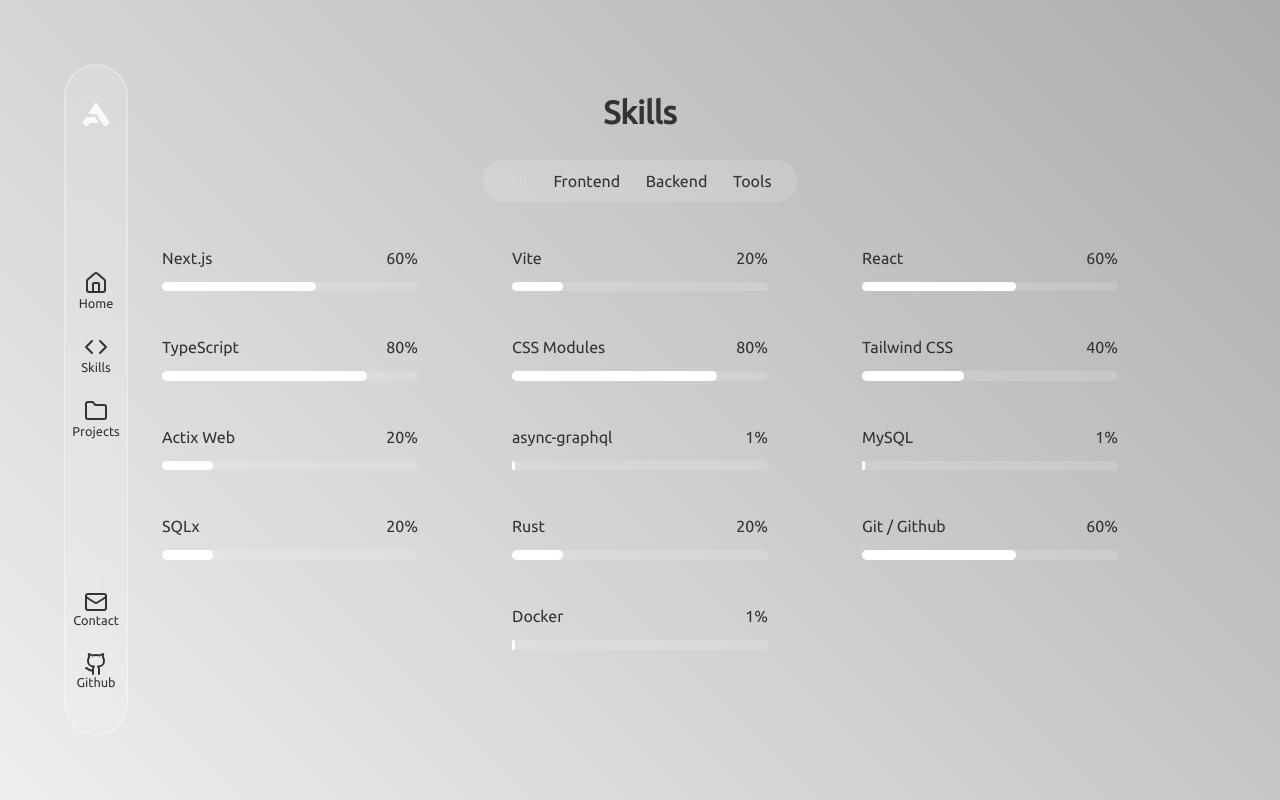
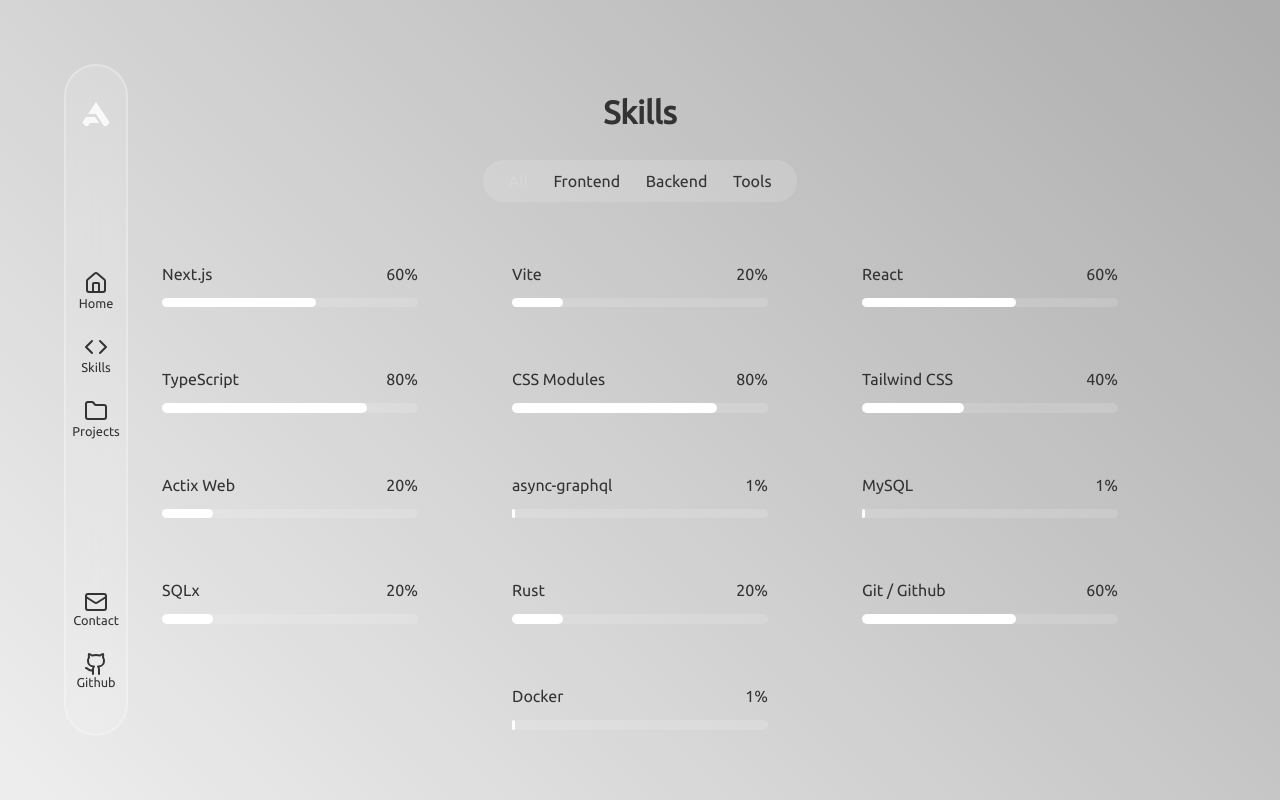
Before and after one commit to Apedy/portfolio, a Next.js app: page /skills in a window 1280 px wide. Built offline with nearby package versions, Linux system fonts and the light colour scheme.

Commit message:
fix: margin の値を修正

```diff
--- a/src/components/organisms/styles/skill.module.css
+++ b/src/components/organisms/styles/skill.module.css
@@ -1,5 +1,5 @@
 .skill {
-	margin: 0 1rem 1rem;
+	margin: 1rem;
 	padding: 1rem;
 	width: fit-content
 }
```
